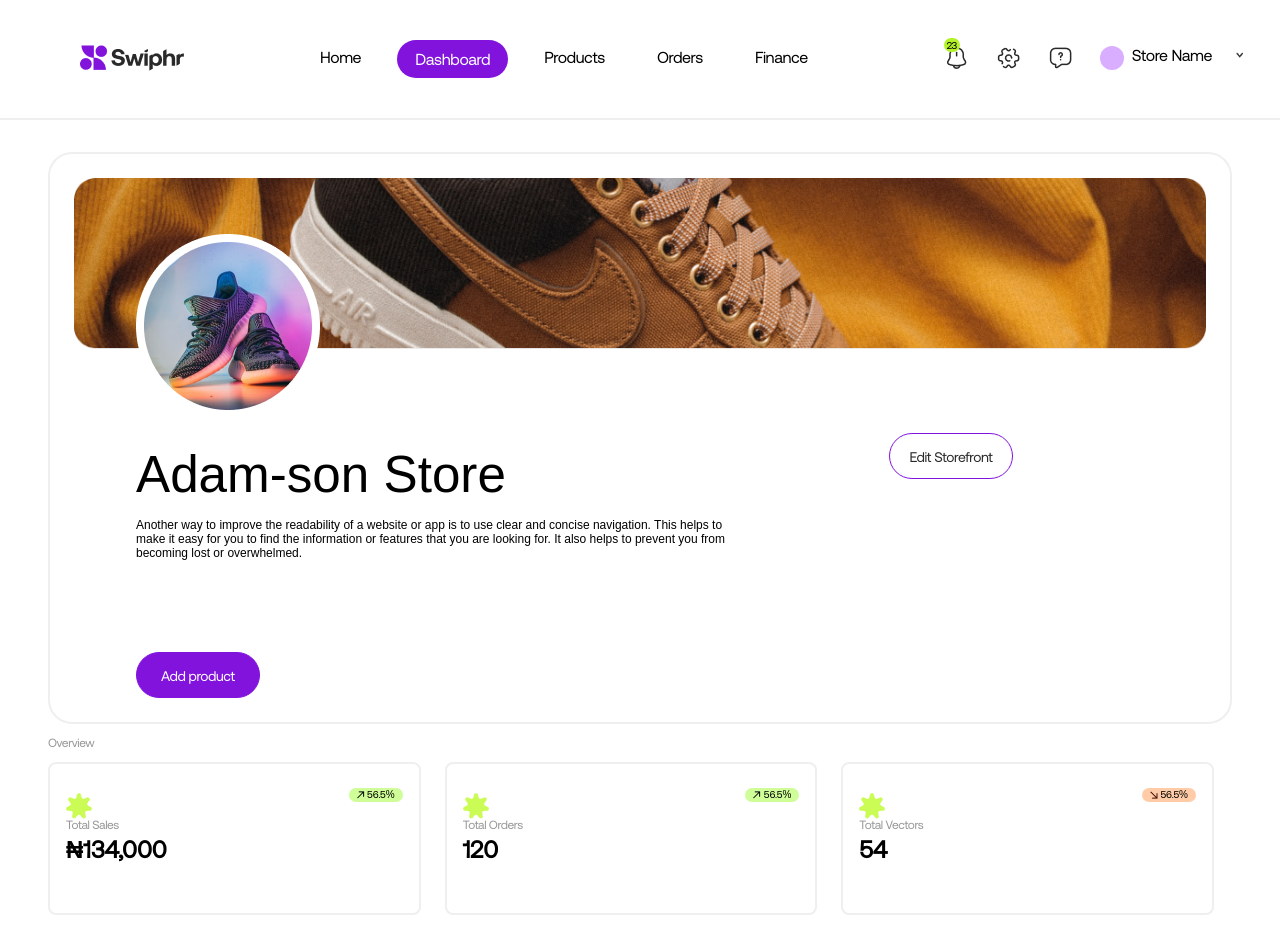
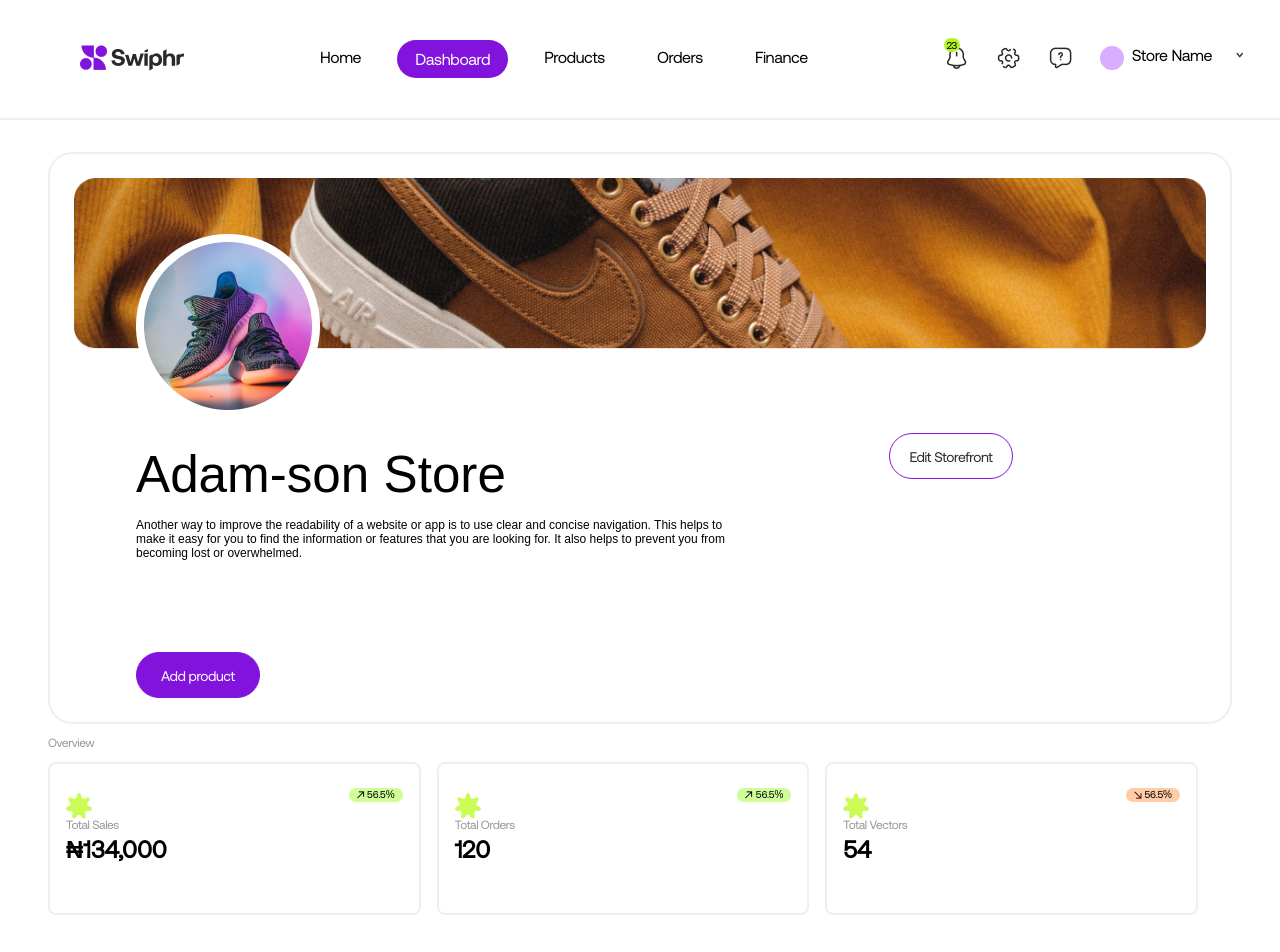
Before and after one commit to The-Byte-Bandit/Swiphr, a React (Create React App) app: page / in a window 1280 px wide. Shown: the top 952 px of the page. Built offline with nearby package versions, Linux system fonts and the light colour scheme; a web font is replaced by a local one.

Commit message:
fix card gap

```diff
--- a/src/assets/styles/dashboard.css
+++ b/src/assets/styles/dashboard.css
@@ -132,7 +132,7 @@
 .d-1 {
   font-family: 'Aeonik', sans-serif;
   margin-bottom: 3rem;
-  gap: 24px;
+  gap: 16px;
 }
 
 .c-1-span {
```
